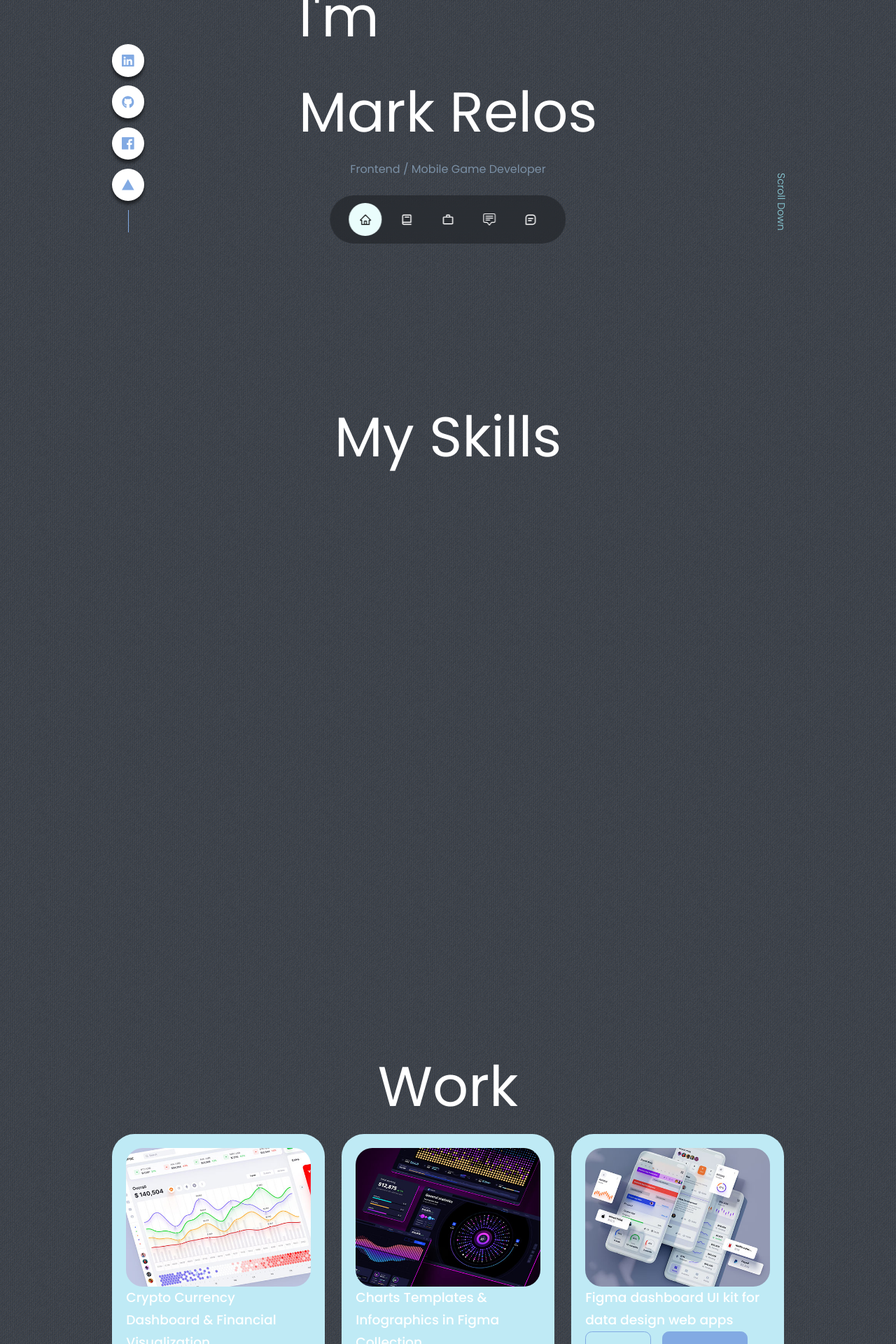
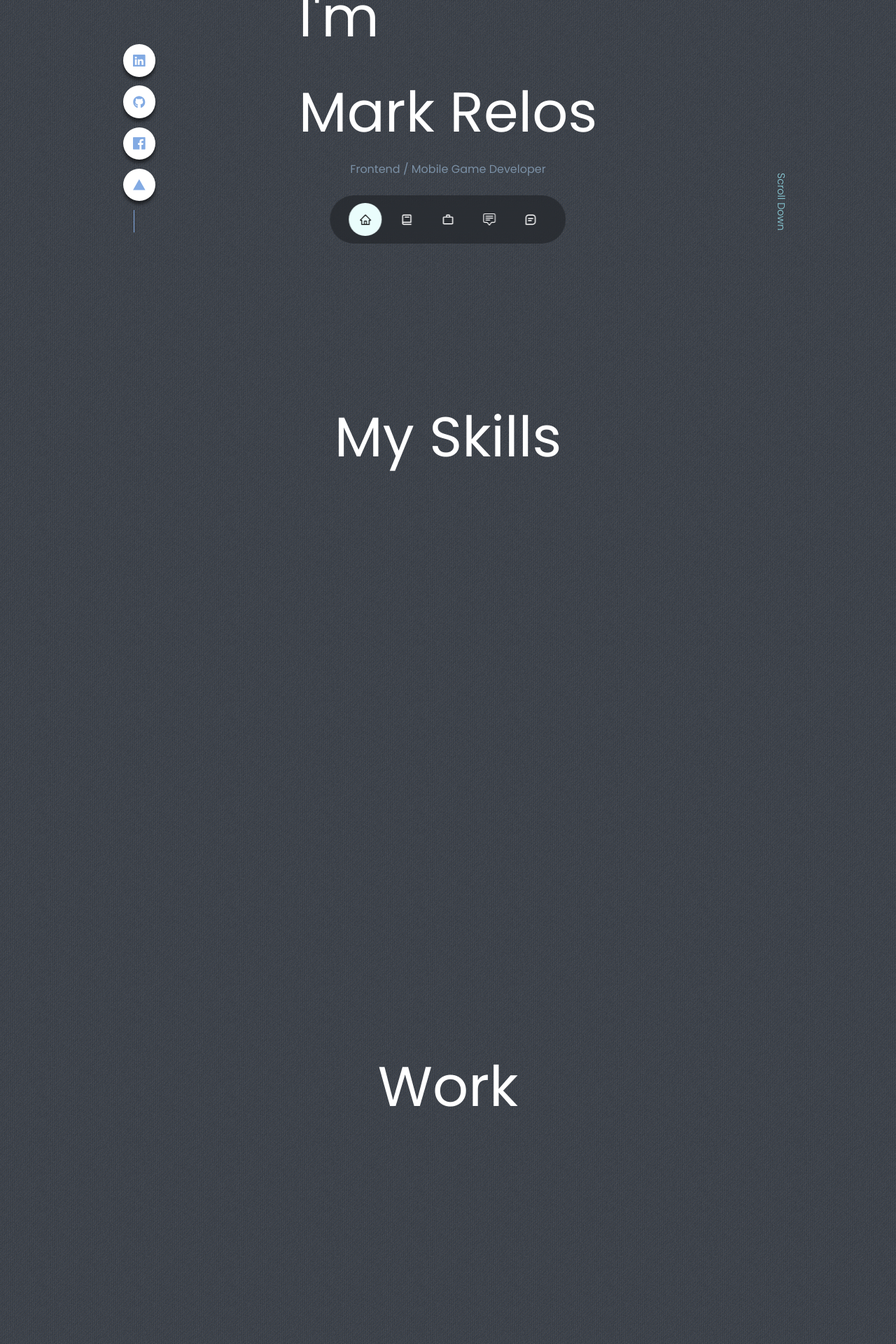
Before and after one commit to markrelos/my-portfolio-website, a React (Create React App) app: page / in a window 1280 px wide. Shown: the part 420-2340 px from the top of the page at 70% size. Built offline with nearby package versions, Linux system fonts and the light colour scheme.

Commit message:
Added Animations pt. 2

```diff
--- a/src/components/contact/Contact.jsx
+++ b/src/components/contact/Contact.jsx
@@ -1,17 +1,46 @@
-import React from 'react'
+import React, {useState, useEffect} from 'react'
 import './contact.css'
 import {MdOutlineEmail} from 'react-icons/md';
 import {RiMessengerLine} from 'react-icons/ri';
 import {SlSocialLinkedin} from 'react-icons/sl';
 import TextSpan5 from './TextSpan5';
-
+import { motion } from 'framer-motion';
 
 const sentence = "Contact Me".split("");
 const Contact = () => {
+  const [isVisible, setIsVisible] = useState(false);
+
+  useEffect(() => {
+    const handleScroll = () => {
+      const currentPosition = window.scrollY;
+      const sections = document.querySelectorAll('section');
+      let currentSection = null;
+
+      sections.forEach((section, index) => {
+        const sectionTop = section.offsetTop - 200;
+        const sectionHeight = section.offsetHeight;
+
+        if (currentPosition >= sectionTop && currentPosition < sectionTop + sectionHeight) {
+          const element = section.querySelector('.animate-Contact');
+          setIsVisible(!!element);
+        } else if (currentPosition < sections[0].offsetTop - 200) {
+          const element = section.querySelector('.animate-Contact');
+          setIsVisible(!element); // At the top of the page
+        } else if (index === sections.length - 1 && currentPosition >= sectionTop + sectionHeight) {
+          const element = section.querySelector('.animate-Contact');
+          setIsVisible(!element);// At the bottom of the page
+        }
+      });
+    };
+
+    window.addEventListener('scroll', handleScroll);
+    return () => window.removeEventListener('scroll', handleScroll);
+  }, []);
+
   return (
+
+
     <section id= 'contact'>
-      {/*<h5>Get In Touch</h5>
-      <h2>Contact Me</h2>*/}
       <div id="contact__header">
         {sentence.map((letter, index) => {
           return(
@@ -24,31 +53,74 @@ const Contact = () => {
 
       <div className="container contact__container">
         <div className="contact__options">
-          <article className="contact__option">
+          <motion.article className="animate-Contact contact__option"
+            initial={{ scale: 0 }}
+            animate={isVisible ? {scale: 1 } : { scale: 0 }}
+            transition={{ type: 'spring', stiffness: 260, damping: 20}}
+          >
             <MdOutlineEmail className='contact__option-icon'/>
             <h4>Email</h4>
             <h5>relos1203@gmail.com</h5>
             <a href="mailto:relos1203@gmail.com" target="blank">Send a Message</a>
-          </article>
-          <article className="contact__option">
+          </motion.article>
+          <motion.article className="animate-Contact contact__option"
+           initial={{ scale: 0 }}
+           animate={isVisible ? {scale: 1 } : { scale: 0 }}
+           transition={{ type: 'spring', stiffness: 260, damping: 20, delay: 0.2}}
+          >
             <RiMessengerLine className='contact__option-icon'/>
             <h4>Messenger</h4>
             <h5>Facebook: Mark Relos</h5>
             <a href="https://m.me/markaldrin.relos" target="blank">Send a Message</a>
-          </article>
-          <article className="contact__option">
+          </motion.article>
+          <motion.article className="animate-Contact contact__option"
+            initial={{ scale: 0 }}
+            animate={isVisible ? {scale: 1 } : { scale: 0 }}
+            transition={{ type: 'spring', stiffness: 260, damping: 20, delay: 0.4}}
+          >
             <MdOutlineEmail className='contact__option-icon'/>
             <h4>Telegram</h4>
             <h5>@markrelos</h5>
             <a href="https://t.me/<@markrelos>" target="_blank">Send a Message</a>
-          </article>
+          </motion.article>
         </div>
         {/*END*/}
         <form action="">
-          <input type="text" name='name' placeholder='Full Name' required/>
-          <input type="email" name='email' placeholder='Email' required />
-          <textarea name="message" rows="7" placeholder='Message' required></textarea>
-          <button href="mailto:relos1203@gmail.com" target="blank" type='submit' className='btn btn-primary'>Send Message</button>
+        <motion.input
+            type="text"
+            name="name"
+            placeholder="Full Name"
+            required
+            initial={{ scale: 0 }}
+            animate={isVisible ? {scale: 1 } : { scale: 0 }}
+            transition={{ type: 'spring', stiffness: 260, damping: 20, delay: 0}}
+            className='animate-Contact'
+          />
+          <motion.input
+            type="email"
+            name="email"
+            placeholder="Email"
+            required
+            initial={{ scale: 0 }}
+            animate={isVisible ? {scale: 1 } : { scale: 0 }}
+            transition={{ type: 'spring', stiffness: 260, damping: 20, delay: 0.2}}
+            className='animate-Contact'
+          />
+          <motion.textarea
+            name="message"
+            rows="7"
+            placeholder="Message"
+            required
+            initial={{ scale: 0 }}
+            animate={isVisible ? {scale: 1 } : { scale: 0 }}
+            transition={{ type: 'spring', stiffness: 260, damping: 20, delay: 0.4}}
+            className='animate-Contact'
+          />
+          <motion.button href="mailto:relos1203@gmail.com" target="blank" type='submit' className='btn btn-primary'
+            whileHover={{ scale: 1.2 }}
+            onHoverStart={e => {}}
+            onHoverEnd={e => {}}
+          >Send Message</motion.button>
         </form>
       </div>
     </section>
--- a/src/components/experience/Experience.jsx
+++ b/src/components/experience/Experience.jsx
@@ -7,7 +7,6 @@ import { motion } from 'framer-motion';
 
 const sentence = "My Skills".split("");
 const Experience = () => {
-
   const [isVisible, setIsVisible] = useState(false);
 
   useEffect(() => {
@@ -97,7 +96,7 @@ const Experience = () => {
         <motion.div className="animate"
             initial={{scale: 0 }}
             animate={isVisible ? {scale: 1 } : { scale: 0 }}
-            transition={{ type: 'spring', stiffness: 260, damping: 20, delay: 0.3 }}
+            transition={{ type: 'spring', stiffness: 260, damping: 20, delay: 0.2 }}
         >
         <h3>Backend Development</h3>
           <div className="experience__content">
--- a/src/components/experience/experience.css
+++ b/src/components/experience/experience.css
@@ -22,11 +22,11 @@
     transition: var(--transition);
 }
 
-{/*.experience__container > div:hover {
+.experience__container > div:hover {
     background: transparent;
     border-color: var(--color-primary-variant);
     cursor: default;
-}*/}
+}
 
 .experience__container > div h3 {
     text-align: center;
--- a/src/components/header/Header.jsx
+++ b/src/components/header/Header.jsx
@@ -16,9 +16,9 @@ const Header = () => {
                 {sentence.map((word, wordIndex) => (
                   <motion.div className='animate_Header'
                   key={wordIndex}
-                  initial={{ x: '-60vw', opacity: 0 }}
-                  animate={{ x: 0, opacity: 1 }}
-                  transition={{ delay: wordIndex * 0.5, duration: 1, ease: 'easeOut' }}
+                  initial={{ y: '60vw', opacity: 0 }}
+                  animate={{ y: 0, opacity: 1 }}
+                  transition={{ delay: wordIndex * 0.5, duration: 0.8, ease: 'easeOut' }}
                   >
                     {word.split("").map((letter, letterIndex) => (
                       <TextSpan key={letterIndex}>
--- a/src/components/header/HeaderSocials.jsx
+++ b/src/components/header/HeaderSocials.jsx
@@ -3,18 +3,59 @@ import {BsLinkedin} from 'react-icons/bs'
 import {FaGithub} from 'react-icons/fa'
 import {SiVercel} from 'react-icons/si'
 import {GrFacebook} from 'react-icons/gr'
+import { motion } from 'framer-motion'
 
 const HeaderSocials = () => {
   return (
     <div className='header__socials'>
-        <a href="https://www.linkedin.com/in/mark-aldrin-relos-595aa1268/" target="blank" className='linkedIn'><BsLinkedin/>
-        </a>
-        <a href="https://github.com/markrelos" target="blank" className='gitHub'><FaGithub />
-        </a>
-        <a href="https://facebook.com/markaldrin.relos" target="blank" className='faceBook'><GrFacebook/>
-        </a>
-        <a href="https://vercel.com/markrelos" target="blank" className='vercel'><SiVercel />
-        </a>
+        <motion.a
+        href="https://www.linkedin.com/in/mark-aldrin-relos-595aa1268/"
+        target="_blank"
+        initial={{ x: '-60vw', opacity: 0 }}
+        animate={{ x: 0, opacity: 1 }}
+        transition={{ duration: 0.4, delay: 0 }}
+        style={{ marginLeft: '1rem' }}
+        className='social-icon linkedIn'
+        whileHover={{ backgroundColor: '#0A66C2', translateY: -10, transition: { duration: 0 } }}
+      >
+        <BsLinkedin />
+      </motion.a>
+      <motion.a
+        href="https://github.com/markrelos"
+        target="_blank"
+        initial={{ x: '-60vw', opacity: 0 }}
+        animate={{ x: 0, opacity: 1 }}
+        transition={{ duration: 0.6, delay: 0 }}
+        style={{ marginLeft: '1rem' }}
+        className='social-icon gitHub'
+        whileHover={{ backgroundColor: '#131418', translateY: -10, transition: { duration: 0 } }}
+      >
+        <FaGithub />
+      </motion.a>
+      <motion.a
+        href="https://facebook.com/markaldrin.relos"
+        target="_blank"
+        initial={{ x: '-60vw', opacity: 0 }}
+        animate={{ x: 0, opacity: 1 }}
+        transition={{ duration: 0.8, delay: 0 }}
+        style={{ marginLeft: '1rem' }}
+        className='social-icon faceBook'
+        whileHover={{ backgroundColor: '#1877F2', translateY: -10, transition: { duration: 0 } }}
+      >
+        <GrFacebook />
+      </motion.a>
+      <motion.a
+        href="https://vercel.com/markrelos"
+        target="_blank"
+        initial={{ x: '-60vw', opacity: 0 }}
+        animate={{ x: 0, opacity: 1 }}
+        transition={{ duration: 1, delay: 0 }}
+        style={{ marginLeft: '1rem' }}
+        className='social-icon vercel'
+        whileHover={{ backgroundColor: '#000000', translateY: -10, transition: { duration: 0 } }}
+      >
+        <SiVercel />
+      </motion.a>
     </div>
   )
 }
--- a/src/components/header/header.css
+++ b/src/components/header/header.css
@@ -52,7 +52,7 @@ header {
     bottom: 3rem;
 }
 
-.header__socials a {
+.social-icon {
     background: white;
     color: var(--color-primary);
     padding: 0.9rem;
@@ -63,7 +63,7 @@ header {
     box-shadow: 0 5px 4px rgba(0,0,0,0.5);
 }
 
-.header__socials a:hover{
+.social-icon:hover{
     color: #fff;
     transform: translate(0, -10px);
 }
--- a/src/components/portfolio/Portfolio.jsx
+++ b/src/components/portfolio/Portfolio.jsx
@@ -1,4 +1,4 @@
-import React from 'react'
+import React, {useState, useEffect} from 'react'
 import './portfolio.css'
 import IMG1 from '../../assets/portfolio1.jpg'
 import IMG2 from '../../assets/portfolio2.jpg'
@@ -7,6 +7,7 @@ import IMG4 from '../../assets/portfolio4.jpg'
 import IMG5 from '../../assets/portfolio5.png'
 import IMG6 from '../../assets/portfolio6.jpg'
 import TextSpan3 from './TextSpan3'
+import { motion } from 'framer-motion'
 
 const sentence = "Work".split("");
 const data = [
@@ -36,6 +37,29 @@ const data = [
 ]
 
 const Portfolio = () => {
+  const [isVisible, setIsVisible] = useState(false);
+
+  useEffect(() => {
+    const handleScroll = () => {
+      const currentPosition = window.scrollY;
+      const sections = document.querySelectorAll('section');
+      let currentSection = null;
+
+      sections.forEach((section, index) => {
+        const sectionTop = section.offsetTop - 200;
+        const sectionHeight = section.offsetHeight;
+
+        if (currentPosition >= sectionTop && currentPosition < sectionTop + sectionHeight) {
+          const element = section.querySelector('.portfolio__item');
+          setIsVisible(!!element);
+        }
+      });
+    };
+
+    window.addEventListener('scroll', handleScroll);
+    return () => window.removeEventListener('scroll', handleScroll);
+  }, []);
+
   return (
     <section id= 'portfolio'>
       {/*<h5>My Recent Work</h5>
@@ -52,9 +76,13 @@ const Portfolio = () => {
 
       <div className="container portfolio__container">
        {
-        data.map(({id, image, title, github, demo}) => {
+        data.map(({id, image, title, github, demo}, index) => {
           return (
-            <article key={id} className='portfolio__item'>
+            <motion.article key={id} className='portfolio__item'
+                initial={{ scale: 0 }}
+                animate={isVisible ? {scale: 1 } : { scale: 0 }}
+                transition={{ type: 'spring', stiffness: 260, damping: 20, delay: index * 0.2}}
+            >
             <div className="portfolio__item-image">
               <img src={image} alt={title} />
             </div>
@@ -63,7 +91,7 @@ const Portfolio = () => {
                 <a href={github} className='btn' target='_blank'>Github</a>
                 <a href={demo} className='btn btn-primary' target='_blank'>Live Demo</a>
               </div>
-          </article>
+          </motion.article>
           )
         })
        }
--- a/src/components/testimonials/Testimonials.jsx
+++ b/src/components/testimonials/Testimonials.jsx
@@ -1,4 +1,4 @@
-import React from 'react'
+import React, {useState, useEffect}  from 'react'
 import './testimonials.css'
 import AVTR1 from '../../assets/avatar1.jpg'
 import AVTR2 from '../../assets/avatar2.jpg'
@@ -14,6 +14,7 @@ import { Swiper, SwiperSlide } from 'swiper/react';
 // Import Swiper styles
 import 'swiper/css';
 import 'swiper/css/pagination';
+import { motion } from 'framer-motion'
 
 const data = [
     {
@@ -39,6 +40,29 @@ const data = [
 ]
 const sentence = "Testimonials".split("");
 const Testimonials = () => {
+  const [isVisible, setIsVisible] = useState(false);
+
+  useEffect(() => {
+    const handleScroll = () => {
+      const currentPosition = window.scrollY;
+      const sections = document.querySelectorAll('section');
+      let currentSection = null;
+
+      sections.forEach((section, index) => {
+        const sectionTop = section.offsetTop - 200;
+        const sectionHeight = section.offsetHeight;
+
+        if (currentPosition >= sectionTop && currentPosition < sectionTop + sectionHeight) {
+          const element = section.querySelector('.animate_Testimonials');
+          setIsVisible(!!element);
+        }
+      });
+    };
+
+    window.addEventListener('scroll', handleScroll);
+    return () => window.removeEventListener('scroll', handleScroll);
+  }, []);
+
   return (
     <section id= 'testimonials'>
       {/*<h5>Review from Clients</h5>
@@ -52,6 +76,11 @@ const Testimonials = () => {
           )
         })}
       </div>
+      <motion.div className='animate_Testimonials'
+                initial={{ scale: 0 }}
+                animate={isVisible ? {scale: 1 } : { scale: 0 }}
+                transition={{ type: 'spring', stiffness: 260, damping: 20, delay: 0.2}}
+       >
       <Swiper className="container testimonials__container"
       modules={[Pagination]} spaceBetween={40}
       slidesPerView={1}
@@ -68,11 +97,11 @@ const Testimonials = () => {
                   <h5 className='client__name'>{name}</h5>
                     <small className='client__review'>{review}</small>
                 </SwiperSlide>
-
               )
             })
         }
       </Swiper>
+      </motion.div>
     </section>
 
   )
--- a/src/index.css
+++ b/src/index.css
@@ -114,7 +114,7 @@ a:hover {
 }
 
 .btn:hover {
-    background: var(--color-white);
+    background: var(--color-primary-variant);
     color: var(--color-bg);
     border-color: transparent;
 }
```
Lines whose indentation alone changed are shown as unchanged.
